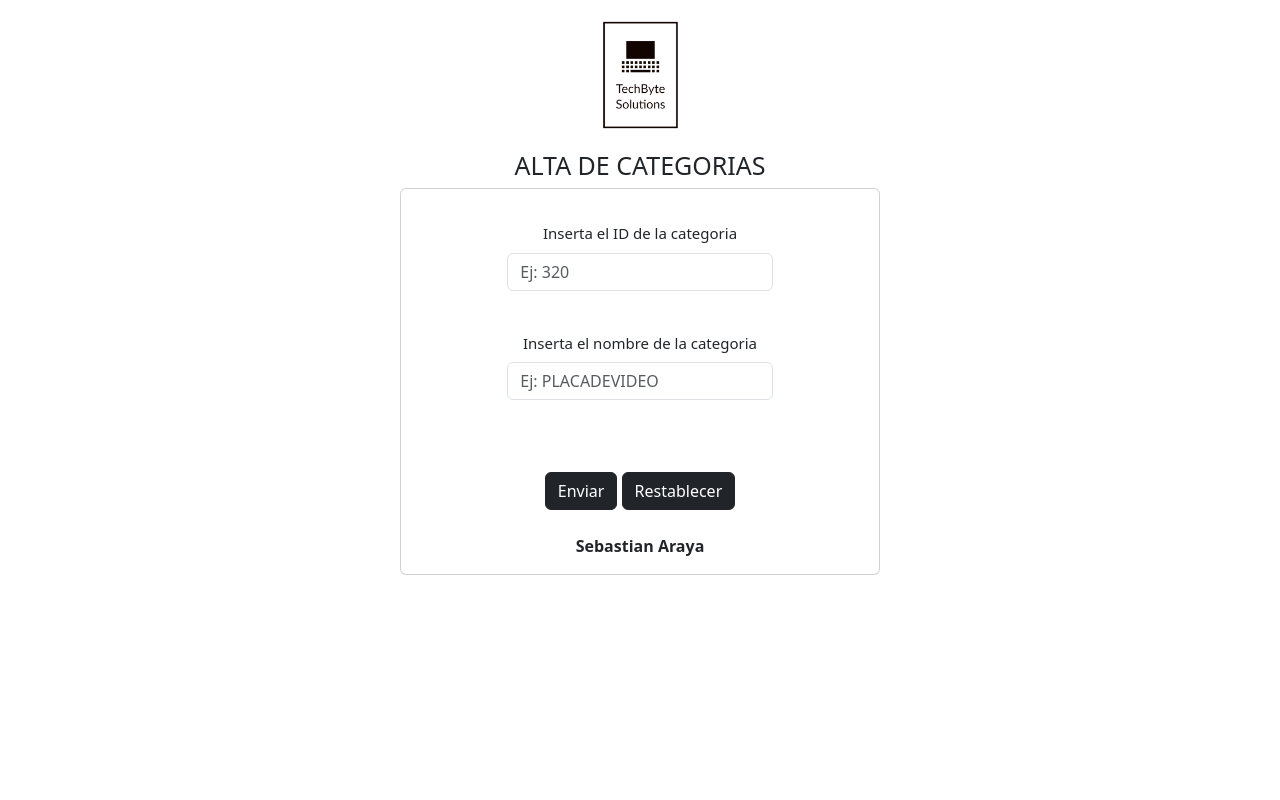
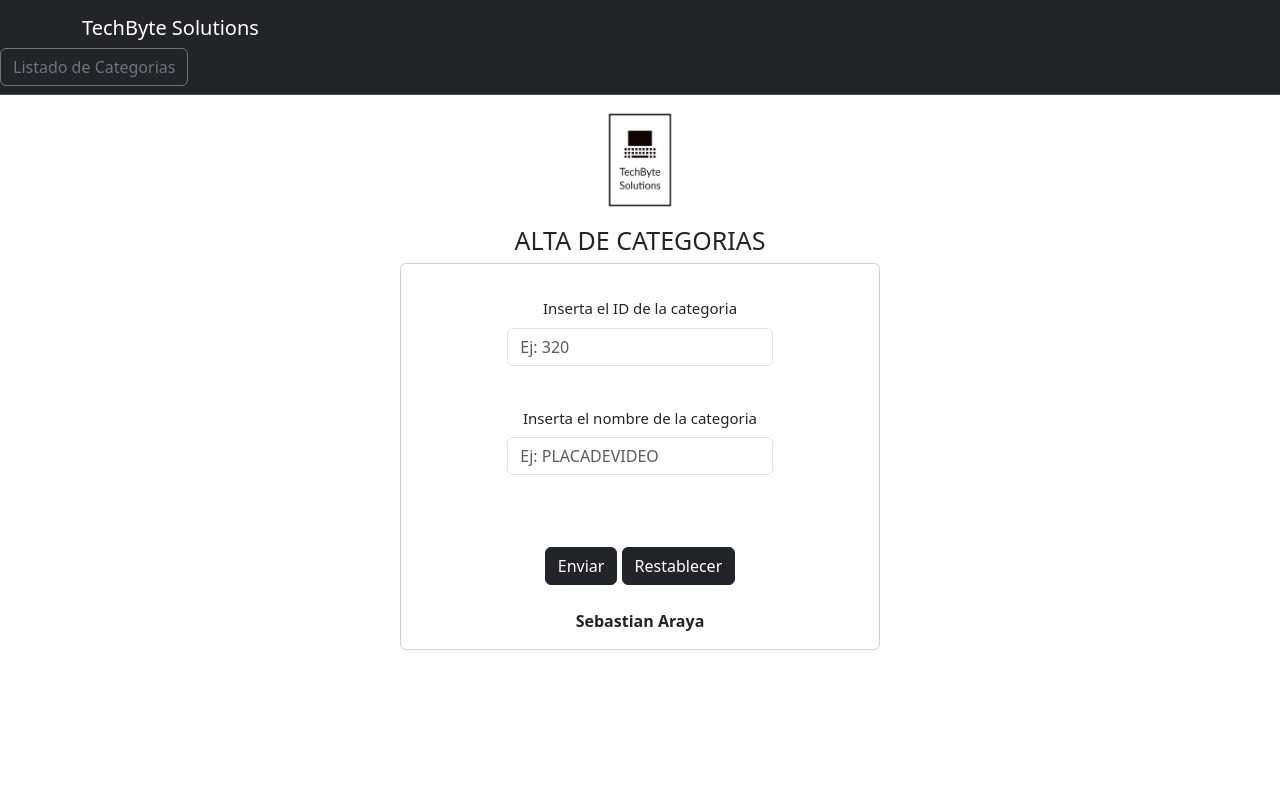
Before and after one commit to Sebs5384/uni-repository, a PHP site: page /backend/views/categorias.html in a window 1280 px wide. Run offline with PHP 8.4, Linux system fonts and the light colour scheme; some libraries are stand-ins or nearby versions.

Commit message:
Agrega navbar
Esta navbar nos va a redirigir a home y al listado de categorias.

```diff
--- a/MIPROYECTO/assets/css/styles.css
+++ b/MIPROYECTO/assets/css/styles.css
@@ -1,6 +1,15 @@
+html,
+body {
+  width: 100%;
+  height: 100%;
+  margin: 0px;
+  padding: 0px;
+  overflow-x: hidden;
+}
+
 #tech-byte {
-  height: 150px;
-  width: 175px;
+  height: 130px;
+  width: 150px;
 }
 
 #heading-categorias {
--- a/MIPROYECTO/backend/views/categorias.html
+++ b/MIPROYECTO/backend/views/categorias.html
@@ -9,10 +9,16 @@
     <title>Alta de categorias</title>
   </head>
   <body>
+    <nav id="navegador" class="navbar bg-dark border-bottom border-bottom-dark" data-bs-theme="dark">
+      <div class="container">
+        <a class="navbar-brand" href="categorias.html">TechByte Solutions</a>
+      </div>
+      <a class="btn btn-outline-secondary" href="lista-categorias.html" role="button">Listado de Categorias</a>
+    </nav>
+
     <div class="row justify-content-center" id="logo">
       <img src="../../assets/img/tech-byte-solutions.png" id="tech-byte" />
     </div>
-
     <div class="text-center">
       <h1 id="heading-categorias">ALTA DE CATEGORIAS</h1>
     </div>
```
